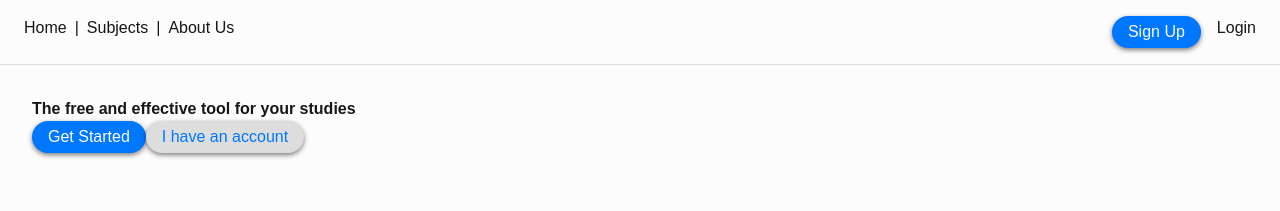
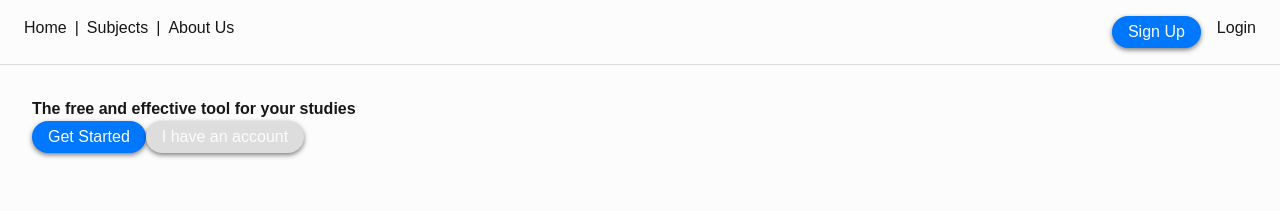
Before and after one commit to thomassrmcardle/Study-Guide, a Next.js app in the folder guide-app/: page / in a window 1280 px wide. Shown: the top 211 px of the page. Built offline with nearby package versions, Linux system fonts and the light colour scheme.

Commit message:
Testing new style for secondary buttons.

```diff
--- a/guide-app/src/styles/globals.css
+++ b/guide-app/src/styles/globals.css
@@ -68,7 +68,7 @@ nav a {
 
 .secondaryButton {
   background: var(--secondaryBack);
-  color: var(--accent) !important;
+  color: var(--white) !important;
 }
 
 .spacer {
```
